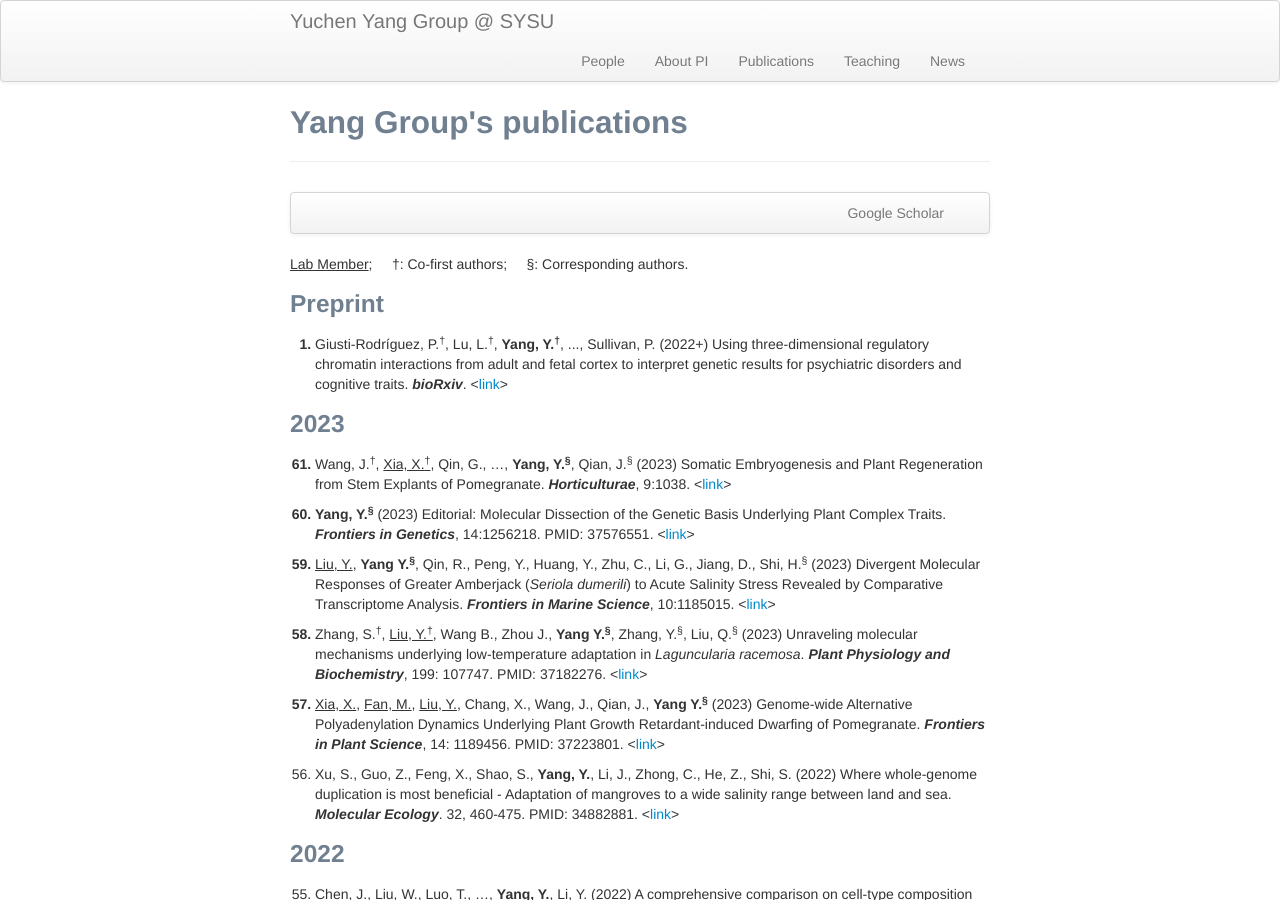
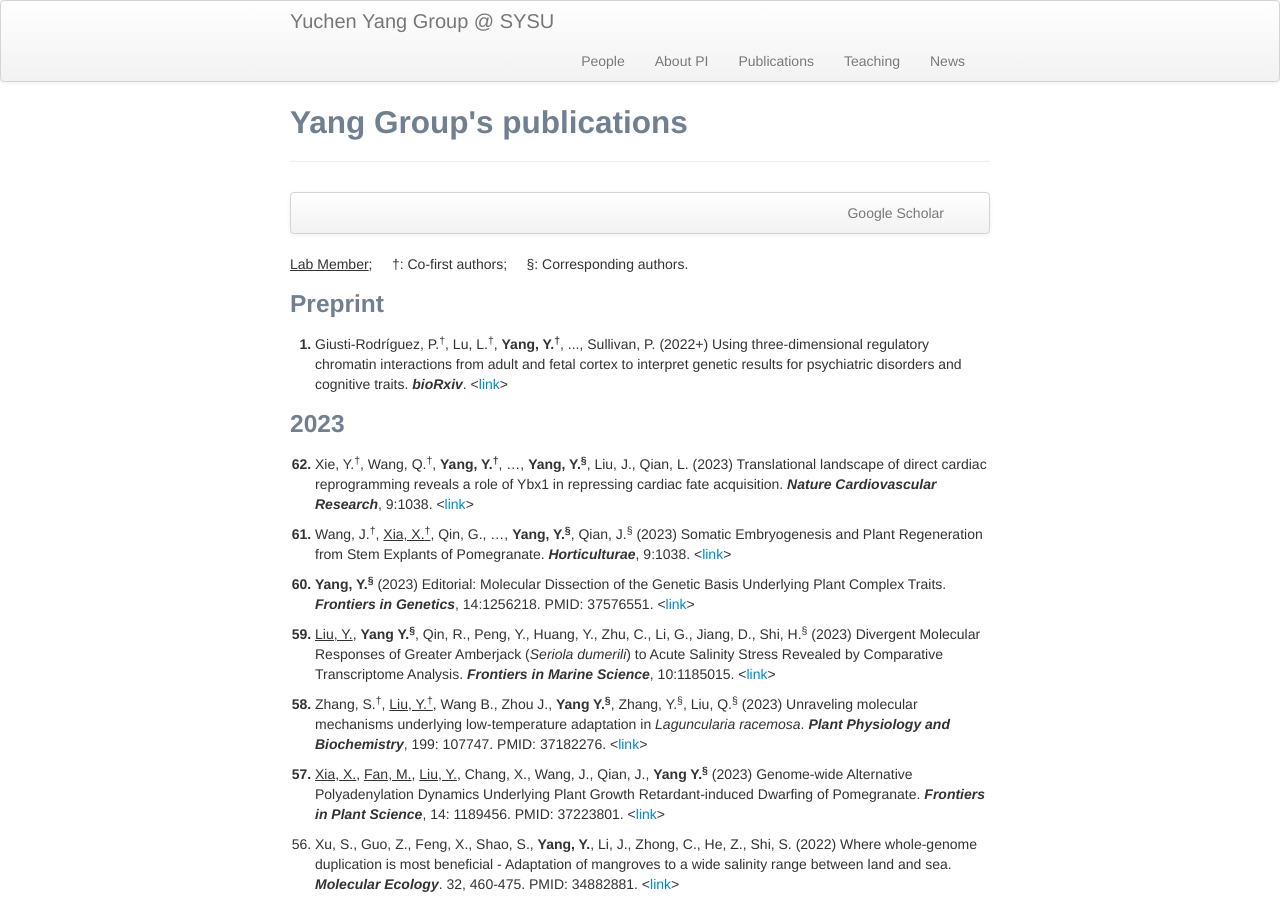
Before and after one commit to yuchenyanggroup/yuchenyanggroup.github.io, a Jekyll site: the page built from pages/pubs.md, in a window 1280 px wide and 900 px high. Built offline with Jekyll 4.4.1, drawn with Linux system fonts in a browser that asks for light colours.

Commit message:
Update pubs.md

```diff
--- a/pages/pubs.md
+++ b/pages/pubs.md
@@ -17,6 +17,8 @@ title: Yang Group's publications
 <ol start="1" style="font-weight: bold;"> <li><span style="font-weight: normal;">Giusti-Rodríguez, P.<sup>&dagger;</sup>, Lu, L.<sup>&dagger;</sup>, <b>Yang, Y.<sup>&dagger;</sup></b>, ..., Sullivan, P. (2022+) Using three-dimensional regulatory chromatin interactions from adult and fetal cortex to interpret genetic results for psychiatric disorders and cognitive traits. <i><b>bioRxiv</b></i>. <<a href="https://www.biorxiv.org/content/10.1101/406330v1.full">link</a>></span></li></ol>
 
 ### 2023
+<ol start="62" style="font-weight: bold;"> <li><span style="font-weight: normal;"> Xie, Y.<sup>&dagger;</sup>, Wang, Q.<sup>&dagger;</sup>, <b>Yang, Y.<sup>&dagger;</sup></b>, …, <b>Yang, Y.<sup>&sect;</sup></b>, Liu, J., Qian, L. (2023) Translational landscape of direct cardiac reprogramming reveals a role of Ybx1 in repressing cardiac fate acquisition. <i><b>Nature Cardiovascular Research</b></i>, 9:1038. <<a href="https://www.mdpi.com/2311-7524/9/9/1038">link</a>></span></li></ol>
+
 <ol start="61" style="font-weight: bold;"> <li><span style="font-weight: normal;"> Wang, J.<sup>&dagger;</sup>, <u>Xia, X.<sup>&dagger;</sup></u>, Qin, G., …, <b>Yang, Y.<sup>&sect;</sup></b>, Qian, J.<sup>&sect;</sup> (2023) Somatic Embryogenesis and Plant Regeneration from Stem Explants of Pomegranate. <i><b>Horticulturae</b></i>, 9:1038. <<a href="https://www.mdpi.com/2311-7524/9/9/1038">link</a>></span></li></ol>
 
 <ol start="60" style="font-weight: bold;"> <li><span style="font-weight: normal;"> <b>Yang, Y.<sup>&sect;</sup></b> (2023) Editorial: Molecular Dissection of the Genetic Basis Underlying Plant Complex Traits. <i><b>Frontiers in Genetics</b></i>, 14:1256218. PMID: 37576551. <<a href="https://www.frontiersin.org/articles/10.3389/fgene.2023.1256218/full">link</a>></span></li></ol>
```
